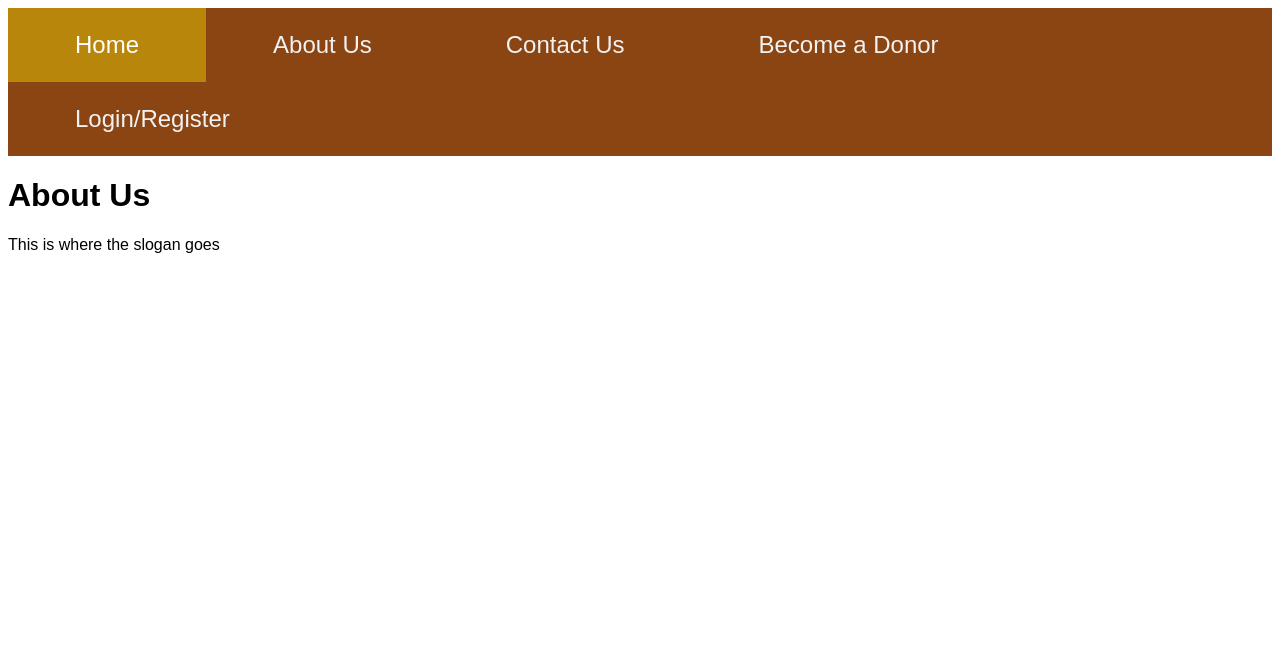
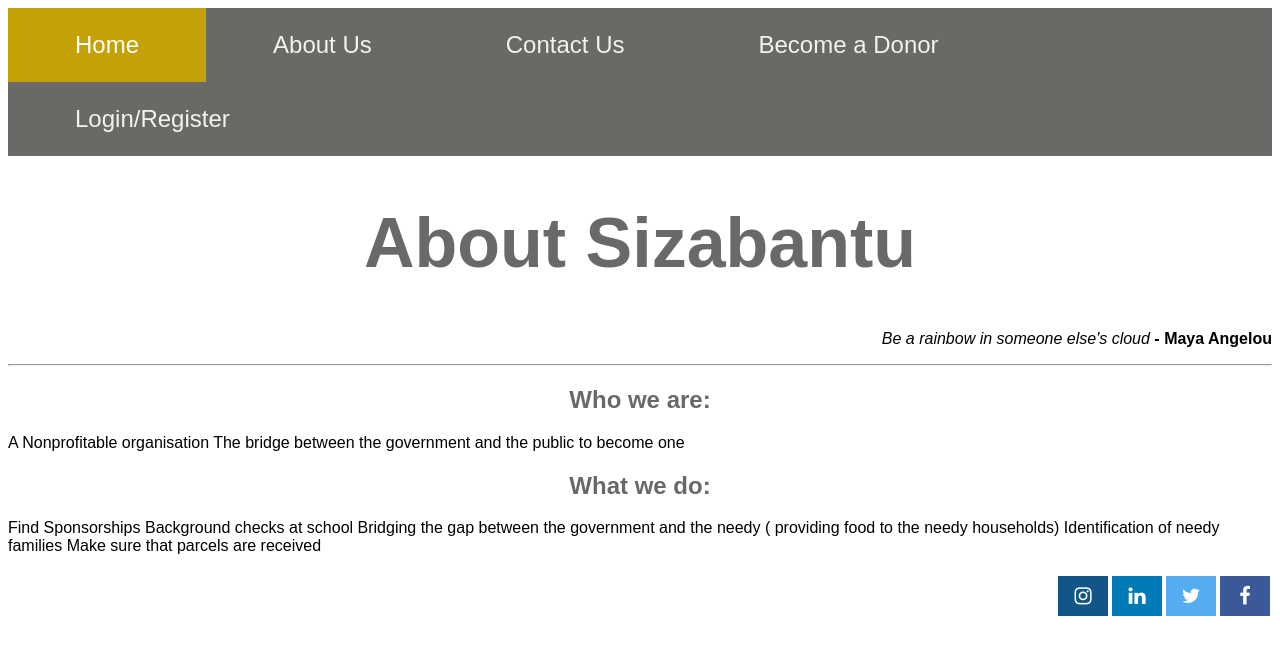
Before and after one commit to zukiin/GirlCodeHackin, a PHP site: page /views/frontend/aboutus.php in a window 1280 px wide. Shown: the top 655 px of the page. Run offline with PHP 8.4, Linux system fonts and the light colour scheme; data that the repository does not hold is empty; some libraries are stand-ins or nearby versions.

Commit message:
Added more photos and changed UI

```diff
--- a/Styles/Navigation.css
+++ b/Styles/Navigation.css
@@ -1,5 +1,5 @@
 .topnav {
-  background-color:saddlebrown;
+  background-color: #696966 ;
   overflow: hidden;
 }
 
@@ -15,12 +15,12 @@
 
 
 .topnav a:hover {
-  background-color: #ddd;
+  background-color:#b4b4b3  ;
   color: black;
 }
 
 
 .topnav a.active {
-  background-color:darkgoldenrod;
+  background-color:  #c4a106  ;
   color: white;
 }
--- a/views/frontend/aboutus.php
+++ b/views/frontend/aboutus.php
@@ -1,11 +1,104 @@
 <!DOCTYPE html>
 <html lang="en">
     <?php require_once dirname(__FILE__,2). '/universal/signedout/header.php';?>
-    <body style="background-color:white;">
-        <?php require_once dirname(__FILE__,2). '/universal/signedout/navigation.php';?>
+<head>
+<link rel="stylesheet" href="https://cdnjs.cloudflare.com/ajax/libs/font-awesome/4.7.0/css/font-awesome.min.css">
+  <style>
+.fa {
+            padding: 10px;
+            font-size: 20px;
+            width: 30px;
+            text-align: center;
+            text-decoration: none;
+            margin: 5px 2px;
+            float: right;
+        }
 
-          <h1>About Us</h1>
-          <p>This is where the slogan goes</p>
+        .fa:hover {
+            opacity: 0.7;
+        }
+
+        .fa-facebook {
+            background: #3B5998;
+            color: white;
+        }
+
+        .fa-twitter {
+            background: #55ACEE;
+            color: white;
+        }
+
+        .fa-linkedin {
+            background: #007bb5;
+            color: white;
+        }
+
+        .fa-youtube {
+            background: #bb0000;
+            color: white;
+        }
+
+        .fa-instagram {
+            background: #125688;
+            color: white;
+        }
+
+        h1 {
+          font-size: 70px;
+          color: dimgray;
+          text-align: center;
+        }
+
+        h1 {
+          font-size: 70px;
+          color: dimgray;
+          text-align: center;
+        }
+
+        h2 {
+          color: dimgray;
+          text-align: center;
+        }
+
+        hr {
+          color: dimgray;
+        }
+</style>
+</head>
+
+<body style="background-color:white;">
+<?php require_once dirname(__FILE__,2). '/universal/signedout/navigation.php';?>
+  <h1>About Sizabantu</h1>
+
+  <p style="text-align: right;">
+    <i>Be a rainbow in someone else's cloud </i>
+    <b>- Maya Angelou</b>
+  </p>
+  <hr>
+
+<p class="paragraph" style="text-align: center;">
+  <h2>Who we are:</h2>
+  <p>
+            A Nonprofitable organisation
+            The bridge between the government and the public to become one
+  </p>
+
+  <h2>What we do:</h2>
+  <p>
+      Find Sponsorships
+      Background checks at school
+      Bridging the gap between the government and the needy ( providing food to the needy households)
+      Identification of needy families
+      Make sure that parcels are received
+  </p>
+</p>
+
+
+    <!-- Add font awesome icons -->
+        <a href="https://www.facebook.com/bongy.dubeeh.7" class="fa fa-facebook"></a>
+        <a href="https://twitter.com/kween_Bex?s=09S" class="fa fa-twitter"></a>
+        <a href="https://www.linkedin.com/in/thobeka-zuki-nkalitshana-6b855759" class="fa fa-linkedin"></a>
+        <a href="https://www.instagram.com/kween.bex" class="fa fa-instagram"></a>
 
         <?php require_once dirname(__FILE__,2). '/universal/signedout/footer.php';?>
     </body>
```
Also changed, not shown: index.php (+7 -7 lines), views/frontend/contactus.php (+47 -1 lines), views/frontend/home.php (+11 -2 lines), Images/community.png (added), Images/giving.jpg (added), Images/healing-hand.png (added), Images/helping-others.jpg (added), Images/logo.jpeg (deleted), Images/logo.jpg (added).
